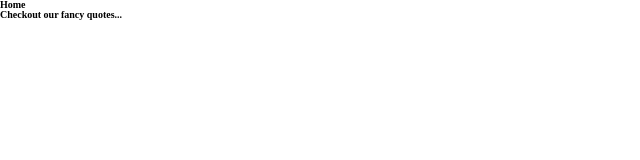
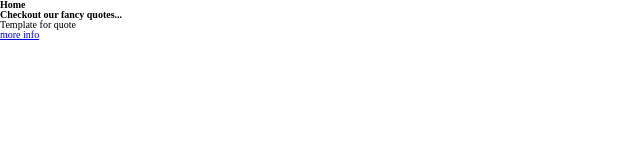
Before and after one commit to Wotusay/Codecollecter, a website built with webpack: page src/index.html in a window 1280 px wide. Shown: the full height of the page, 0-640 px from the left. Built offline with nearby package versions, Linux system fonts and the light colour scheme; some packages are replaced by stand-ins of ours.

Commit message:
more classes

```diff
--- a/src/index.html
+++ b/src/index.html
@@ -12,6 +12,11 @@
   </header>
   <article>
     <h2 class="title">Checkout our fancy quotes...</h2>
+    <ul class="quotes">
+      <li class="quote">Template for quote</li>
+      <a href="quote-button">more info
+      </a>
+    </ul>
   </article>
 </body>
 </html>
```
